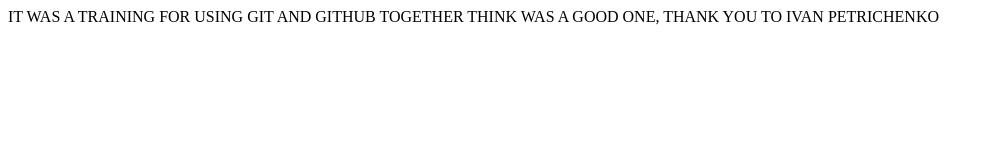
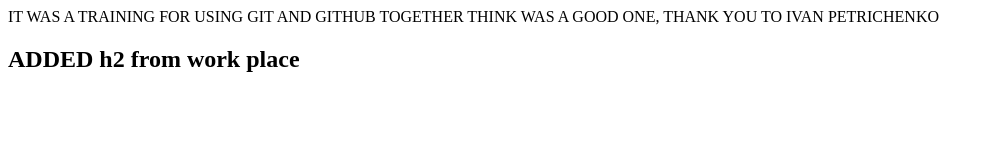
Before and after one commit to sobbey99/repeatGit, a website: page src/index.html in a window 1280 px wide. Shown: the whole page, without its empty margins (0-994 px from the left). Drawn offline with Linux system fonts and the light colour scheme.

Commit message:
i added h2 at work

```diff
--- a/src/index.html
+++ b/src/index.html
@@ -10,5 +10,8 @@
     IT WAS A TRAINING FOR USING GIT AND GITHUB TOGETHER
 
     THINK WAS A GOOD ONE, THANK YOU TO IVAN PETRICHENKO
+
+    <!-- need to push this -->
+    <h2>ADDED h2 from work place</h2>
 </body>
 </html>
```
